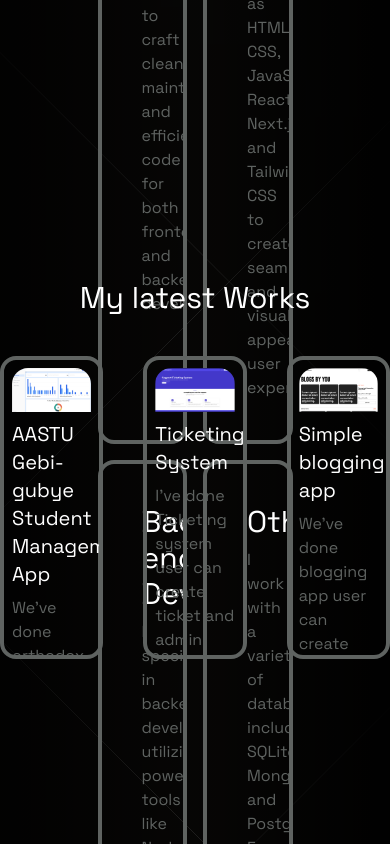
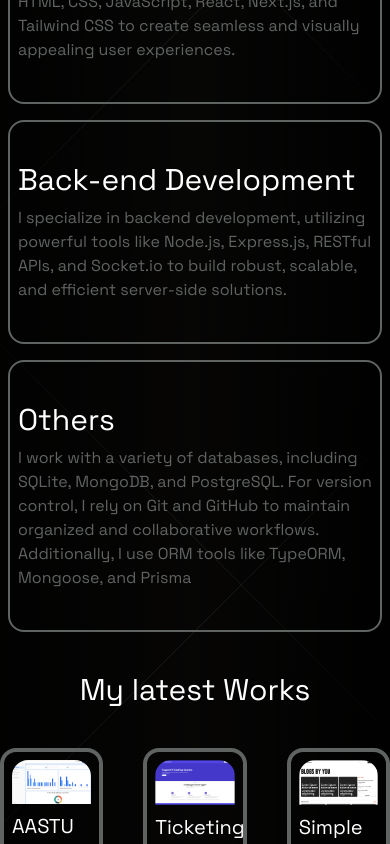
Before and after one commit to habtesh-beki/Habtemariam-bereket, a React (Vite) app: page / in a window 390 px wide. Shown: the part 5520-6364 px from the top of the page. Built offline with nearby package versions, Linux system fonts and the light colour scheme.

Commit message:
make it responsive

```diff
--- a/src/components/MyExpertise.tsx
+++ b/src/components/MyExpertise.tsx
@@ -1,13 +1,13 @@
 export default function MyExpertise() {
   return (
     <section
-      className="flex justify-center w-full  mt-800 h-[90vh] text-white"
+      className="flex justify-center w-full  mt-800 h-max text-white mb-10"
       id="expertise"
     >
-      <div className="w-1/2 flex flex-col items-center ">
+      <div className="lg:w-1/2 md:w-3/4 w-full flex flex-col items-center mx-2">
         <h1 className="text-3xl mb-15">My Expertise</h1>
-        <div className="grid grid-cols-2 gap-4">
-          <div className="border-4 p-10 rounded-2xl border-[#5f6361] Expretise-card overflow-hidden duration-400">
+        <div className="grid lg:grid-cols-2 md:grid-cols-2  gap-4">
+          <div className="border-2 lg:px-10 sm:px-6 px-2 py-10 rounded-2xl border-[#5f6361] Expretise-card overflow-hidden duration-400">
             <h1 className="text-3xl mb-2">programming languages</h1>
             <p className="text-[#5f6361]">
               My primary programming languages are TypeScript and JavaScript,
@@ -15,7 +15,7 @@ export default function MyExpertise() {
               both frontend and backend development.
             </p>
           </div>
-          <div className="border-4 p-10 rounded-2xl border-[#5f6361] Expretise-card overflow-hidden duration-400">
+          <div className="border-2 lg:px-10 sm:px-6 px-2 py-10  rounded-2xl border-[#5f6361] Expretise-card overflow-hidden duration-400">
             <h1 className="text-3xl mb-2">Front-end Development</h1>
             <p className="text-[#5f6361]">
               I specialize in frontend development, leveraging modern
@@ -25,7 +25,7 @@ export default function MyExpertise() {
             </p>
           </div>
 
-          <div className="border-4 p-10 rounded-2xl border-[#5f6361] Expretise-card overflow-hidden duration-400">
+          <div className="border-2 lg:px-10 sm:px-6 px-2 py-10  rounded-2xl border-[#5f6361] Expretise-card overflow-hidden duration-400">
             <h1 className="text-3xl mb-2">Back-end Development</h1>
             <p className="text-[#5f6361]">
               I specialize in backend development, utilizing powerful tools like
@@ -33,7 +33,7 @@ export default function MyExpertise() {
               scalable, and efficient server-side solutions.
             </p>
           </div>
-          <div className=" border-4 p-10 rounded-2xl border-[#5f6361] Expretise-card overflow-hidden duration-400">
+          <div className=" border-2 lg:px-10 sm:px-6 px-2 py-10  rounded-2xl border-[#5f6361] Expretise-card overflow-hidden duration-400">
             <h1 className="text-3xl mb-2">Others</h1>
             <p className="text-[#5f6361]">
               I work with a variety of databases, including SQLite, MongoDB, and
```
